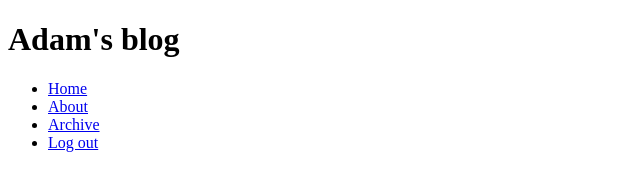
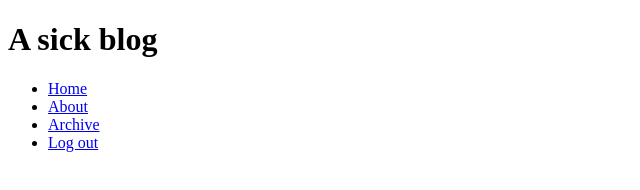
Before and after one commit to aljidy/august_1_blog, a plain HTML site: page index.html in a window 1280 px wide. Shown: the whole page, without its empty margins (0-640 px from the left). Drawn offline with Linux system fonts and the light colour scheme.

Commit message:
Updated the title of the website because   this website is great

```diff
--- a/index.html
+++ b/index.html
@@ -10,7 +10,7 @@
 </head>
 
 <body>
-    <h1>Adam's blog</h1>
+    <h1>A sick blog</h1>
     <nav>
         <ul>
             <li><a href="/">Home</a></li>
```
